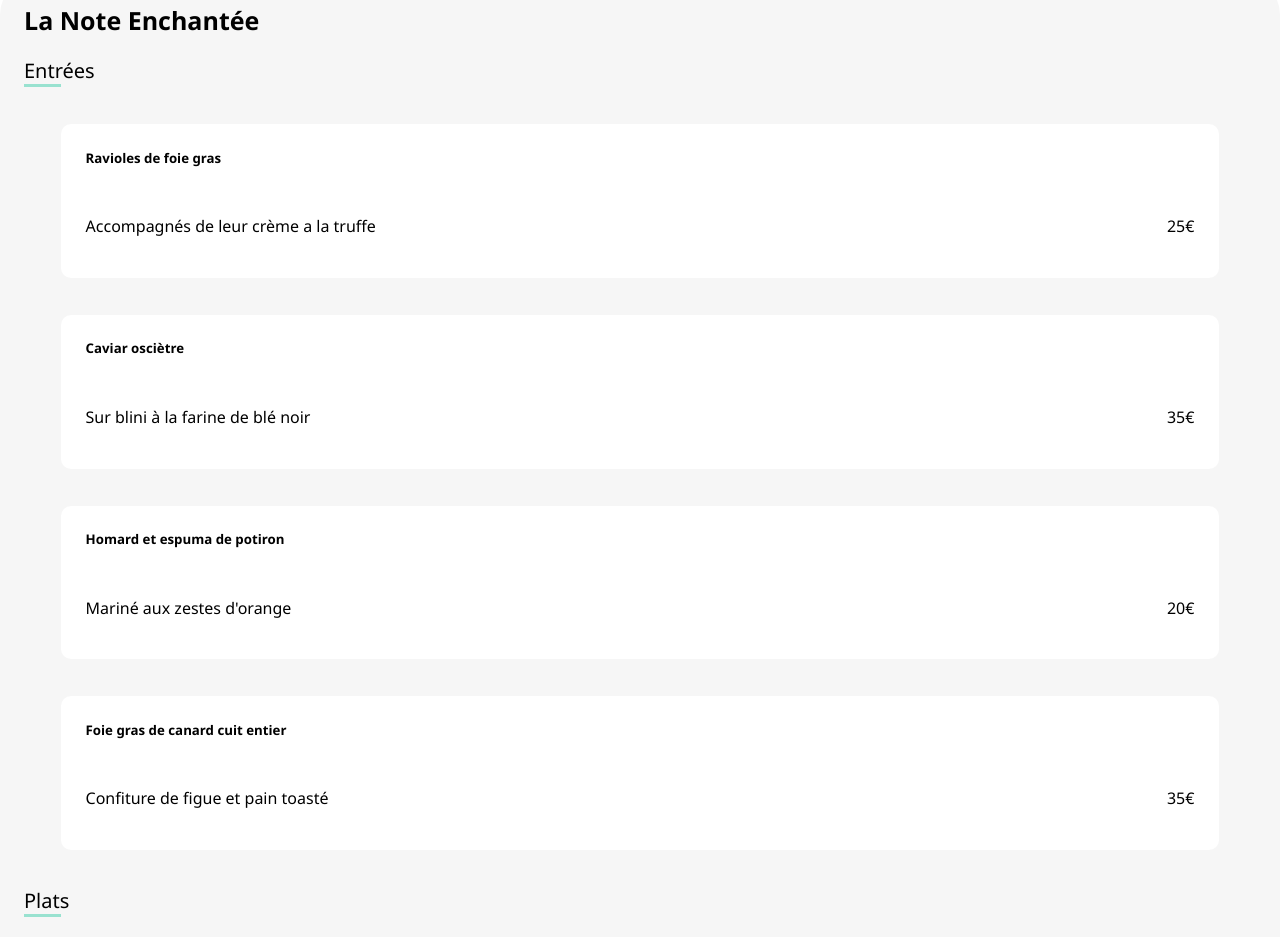
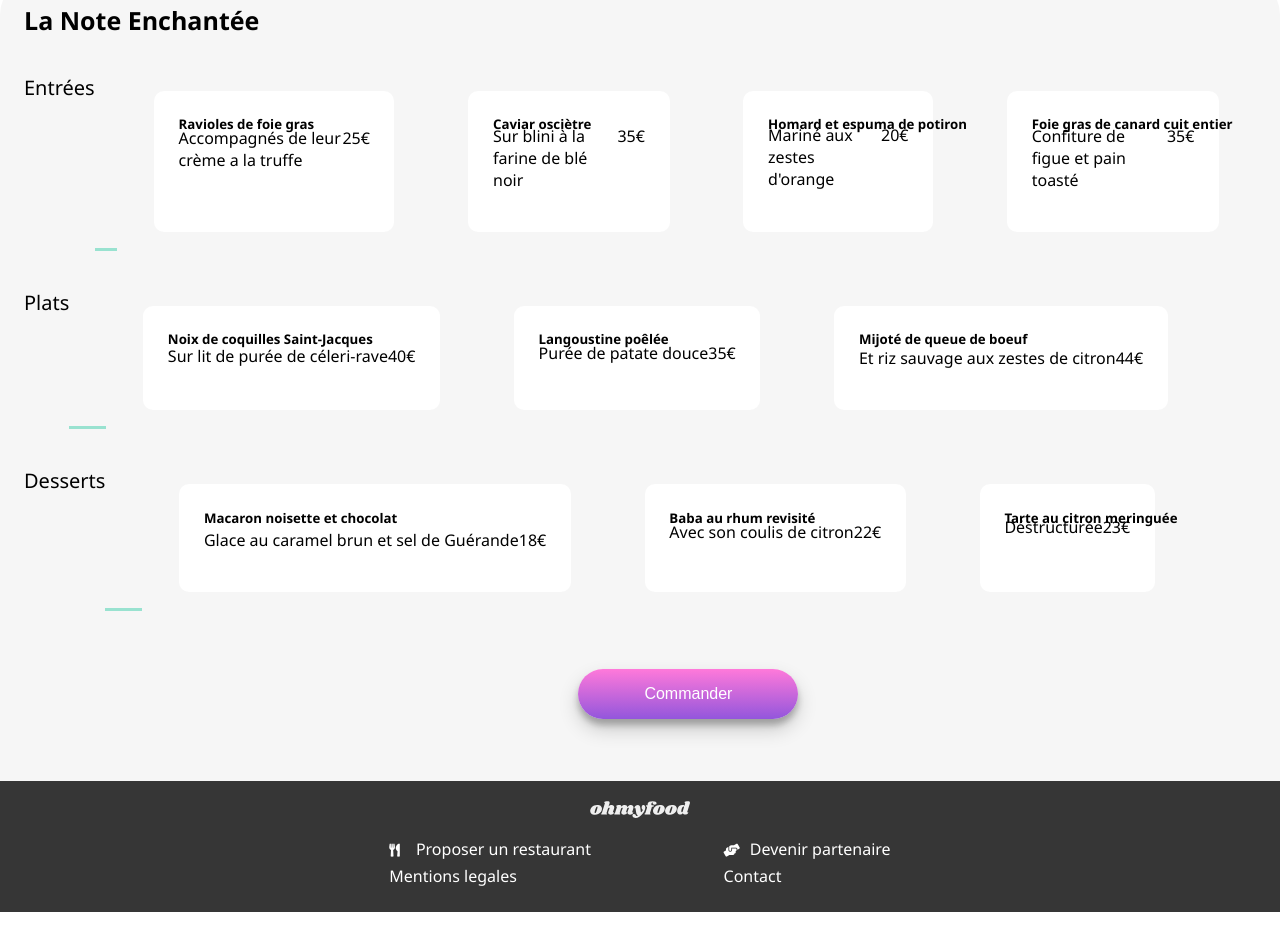
Before and after one commit to BaptisteHarle/BaptisteHarle_3_12112020., a plain HTML site: page view/note.html in a window 1280 px wide. Shown: the part 703-1640 px from the top of the page. After the commit the page ends 1615 px from the top, so only its background shows below. Drawn offline with Linux system fonts and the light colour scheme.

Commit message:
footer desktop

```diff
--- a/style/style.css
+++ b/style/style.css
@@ -359,3 +359,26 @@ h5 {
     margin-top: -20px;
     margin-bottom: 18px;
 }
+
+/**
+*
+* Desktop
+*
+**/
+
+@media only screen and (min-width: 1024px) {
+
+  .menu {
+    display: flex;
+  }
+  .explore--btn {
+    margin-left: 45%;
+  }
+  .footer {
+    align-items: center;
+  }
+  .footer__links {
+    display: grid;
+    grid-template-columns: 2fr 1fr;
+  }
+}
```
Also changed, not shown: index.html (+1 -1 lines).
